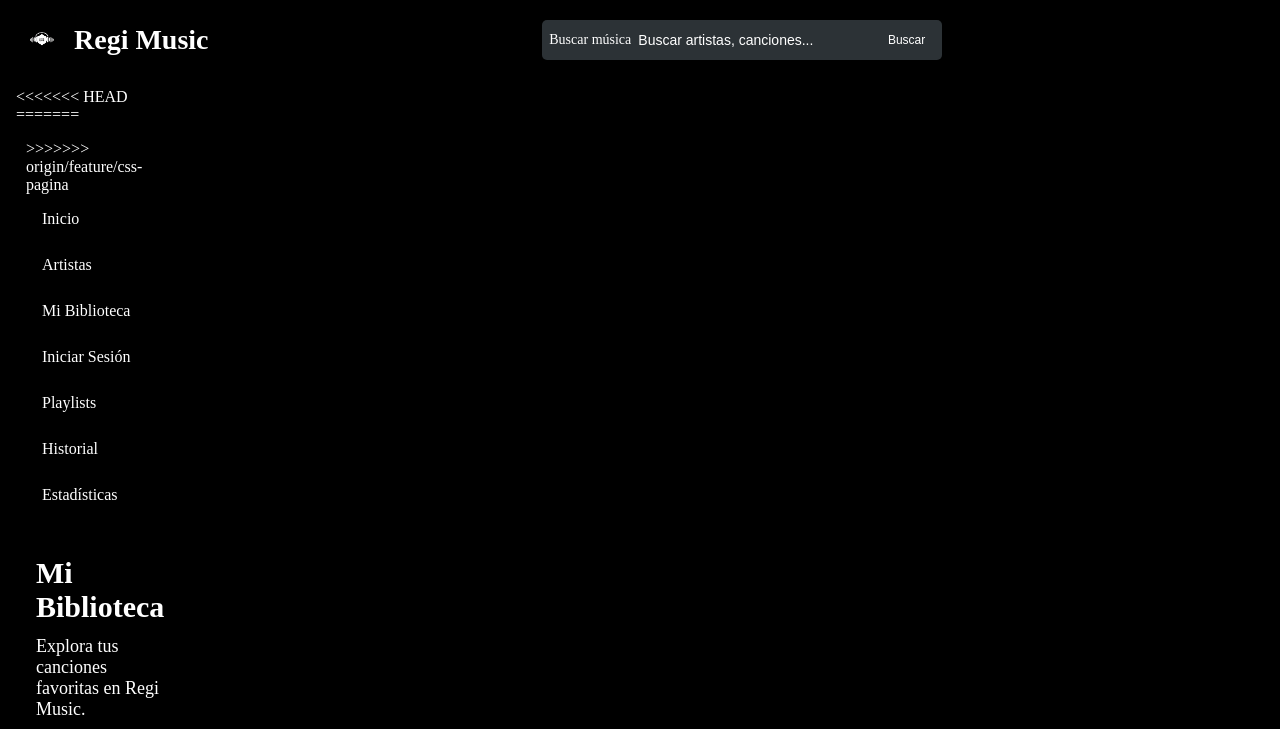
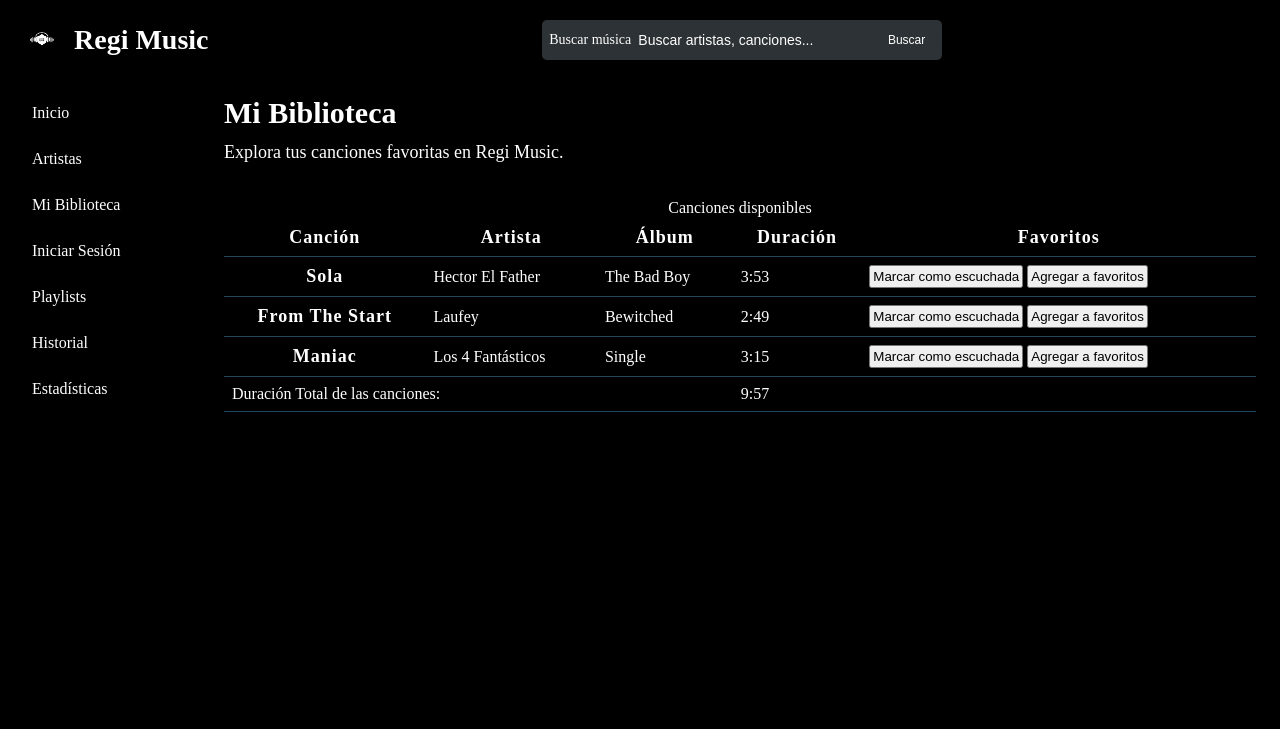
Before and after one commit to Axew2/Proyecto-desarrollo, a plain HTML site: page biblioteca.html in a window 1280 px wide. Shown: the top 729 px of the page. Drawn offline with Linux system fonts and the light colour scheme.

Commit message:
Solucion en la pagina de las paginas historial, biblioteca, estadisticas
Al intentar hacer un merge los archivos mostraban que habia que corregir algunos errores y al hacer el commit anterior se quedo guardado como si las fallas no fueron resueltas, se corrigio eso al guardar bien el archivo html del login

```diff
--- a/biblioteca.html
+++ b/biblioteca.html
@@ -37,15 +37,6 @@
         <input type="checkbox" id="menu-movil" class="menu-toggle">
         <label for="menu-movil" class="boton-menu">☰ Menú</label>
         <ul class="enlaces-menu">
-<<<<<<< HEAD
-=======
-
-    <p id="estado-internet" role="status" hidden>
-        No posees conexión a internet. Revisa tu red o datos móviles.
-    </p>
-
-    <nav>
->>>>>>> origin/feature/css-pagina
         <ul>
             <li><a href="index.html">Inicio</a></li>
             <li><a href="artistas.html">Artistas</a></li>
```
Also changed, not shown: estadisticas.html (+0 -9 lines), historial.html (+0 -8 lines).
